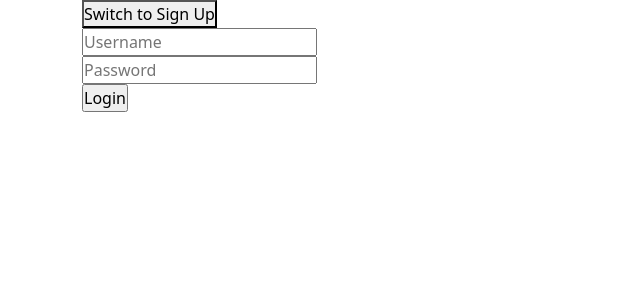
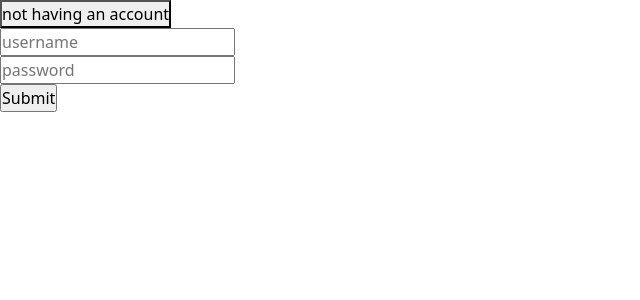
Before and after one commit to gitbhusalhubpramish/myreplitproject, a React (Vite) app: page /singinup in a window 1280 px wide. Shown: the top 300 px of the page, without its empty margins (0-640 px from the left). Built offline with nearby package versions, Linux system fonts and the light colour scheme.

Commit message:
first commit

```diff
--- a/src/component/singinup.jsx
+++ b/src/component/singinup.jsx
@@ -1,114 +1,119 @@
-import React, { useState } from 'react';
-import '../App.css';
-import { useForm } from 'react-hook-form';
+import React, { useState } from "react";
+import "../App.css";
+import { useForm } from "react-hook-form";
+import userData from "../component/userdata.json";
 
-const SignInSignUp = () => {
-  const [isLogin, setIsLogin] = useState(true); // State to toggle between login and sign-up
-  const {
-    register,
-    handleSubmit,
-    setError,
-    formState: { errors, isSubmitting },
-  } = useForm();
+const SingUp = () => {
+  const [loggedIn, setLoggedIn] = useState(false);
+  const { register, handleSubmit, setError, formState: { errors, isSubmitting } } = useForm();
 
-  const onSubmit = async (data) => {
-    try {
-      const response = await fetch('http://localhost:3000/', {
-        method: 'POST',
-        headers: {
-          'Content-Type': 'application/json',
-        },
-        body: JSON.stringify(data),
-      });
-
-      if (!response.ok) {
-        throw new Error('Failed to fetch data. Please try again later.');
-      }
-
-      const jsonData = await response.json();
-      console.log(jsonData);
-
-      // Handle the response data here
-    } catch (error) {
-      console.error('Error:', error);
-      // Handle the error here
+  const handleSignUp = (data) => {
+    if (data.email.includes("@")) {
+      userData.email = data.email;
+      setLoggedIn(true);
+      alert("Account created successfully!");
+    } else {
+      alert("Invalid email format. Please include '@' in the email.");
     }
   };
 
   return (
     <>
-      <div className="container">
-        <button onClick={() => setIsLogin(!isLogin)}>
-          {isLogin ? "Switch to Sign Up" : "Switch to Login"}
-        </button>
-        <form onSubmit={handleSubmit(onSubmit)}>
-          {!isLogin && (
-            <>
+      {loggedIn && <div>User is logged in</div>}
+
+      <form onSubmit={handleSubmit(handleSignUp)}>
         <input
-                placeholder="Email"
-                {...register("email", { required: { value: true, message: "This field is required" } })}
-                type="email"
-              />
-              {errors.email && <div className="red">{errors.email.message}</div>}
-              <br />
-              <input
-                placeholder="First Name"
-                {...register("firstName", { required: { value: true, message: "This field is required" } })}
+          placeholder="email"
+          {...register("email", {
+            required: "This field is required",
+          })}
           type="text"
         />
-              {errors.firstName && <div className="red">{errors.firstName.message}</div>}
-              <br />
+        <br/>
         <input
-                placeholder="Last Name"
-                {...register("lastName", { required: { value: true, message: "This field is required" } })}
-                type="text"
-              />
-              {errors.lastName && <div className="red">{errors.lastName.message}</div>}
-              <br />
-              <input
-                placeholder="Full Name"
-                {...register("fullName", { required: { value: true, message: "This field is required" } })}
-                type="text"
-              />
-              {errors.fullName && <div className="red">{errors.fullName.message}</div>}
-              <br />
-              <input
-                placeholder="Date of Birth"
-                {...register("dob", { required: { value: true, message: "This field is required" } })}
-                type="date"
-              />
-              {errors.dob && <div className="red">{errors.dob.message}</div>}
-              <br />
-            </>
-          )}
-          <input
-            placeholder="Username"
+          placeholder="username"
           {...register("username", {
-              required: { value: true, message: "This field is required" },
+            required: "This field is required",
             minLength: { value: 3, message: "Min length is 3" },
-              maxLength: { value: 30, message: "Max length is 30" },
+            maxLength: { value: 15, message: "Max length is 15" },
           })}
           type="text"
         />
         {errors.username && <div className="red">{errors.username.message}</div>}
         <br />
         <input
-            placeholder="Password"
+          placeholder="password"
           {...register("password", {
-              required: { value: true, message: "This field is required" },
             minLength: { value: 7, message: "Min length of password is 7" },
           })}
           type="password"
         />
         {errors.password && <div className="red">{errors.password.message}</div>}
         <br />
-          <input disabled={isSubmitting} type="submit" value={isLogin ? "Login" : "Sign Up"} />
-          {errors.loginError && <div className="red">{errors.loginError.message}</div>}
-          {errors.signupError && <div className="red">{errors.signupError.message}</div>}
+        <input disabled={isSubmitting} type="submit" value="Submit" />
       </form>
-      </div>
     </>
   );
 };
 
+const SingIn = () => {
+  const [loggedIn, setLoggedIn] = useState(false);
+  const { register, handleSubmit, setError, formState: { errors, isSubmitting } } = useForm();
+
+  const handleSignIn = (data) => {
+    if (userData.email === data.username && userData.password === data.password) {
+      setLoggedIn(true);
+      alert("Successfully logged in!");
+    } else {
+      alert("Incorrect username or password.");
+    }
+  };
+
+  return (
+    <>
+      {loggedIn && <div>User is logged in</div>}
+
+      <form onSubmit={handleSubmit(handleSignIn)}>
+        <input
+          placeholder="username"
+          {...register("username", {
+            required: "This field is required",
+            minLength: { value: 3, message: "Min length is 3" },
+            maxLength: { value: 15, message: "Max length is 15" },
+          })}
+          type="text"
+        />
+        {errors.username && <div className="red">{errors.username && errors.username.message}</div>}
+        <br />
+        <input
+          placeholder="password"
+          {...register("password", {
+            minLength: { value: 7, message: "Min length of password is 7" },
+          })}
+          type="password"
+        />
+        {errors.password && <div className="red">{errors.password && errors.password.message}</div>}
+        <br />
+        <input disabled={isSubmitting} type="submit" value="Submit" />
+      </form>
+    </>
+  );
+};
+
+const SignInSignUp = () => {
+  const [isLogin, setIsLogin] = useState(true); // State to toggle between login and sign-up
+  const { register, handleSubmit, setError, formState: { errors, isSubmitting } } = useForm();
+
+  const toggleForm = () => {
+    setIsLogin(!isLogin);
+  };
+
+  return (
+    <div>
+      <button onClick={toggleForm}>{isLogin ? "not having an account" : "already having an account"}</button>
+      {isLogin ? <SingIn /> : <SingUp />}
+    </div>
+  );
+};
+
 export default SignInSignUp;
--- a/src/component/userdata.json
+++ /dev/null
@@ -1,6 +0,0 @@
-{
-    "name": "User Data",
-    "description": "This component allows you to store and retrieve user data.",
-
-    "dependencies": [],
-}
--- /dev/null
+++ b/userdata.json
@@ -0,0 +1,7 @@
+[
+    {
+        "name": "John Doe",
+        "password": 300000000,
+        "email": "john.doe@example.com"
+    }
+]
```
Also changed, not shown: 2 other files (tests, documents, lock files or other folders). Lines whose indentation alone changed are shown as unchanged.
